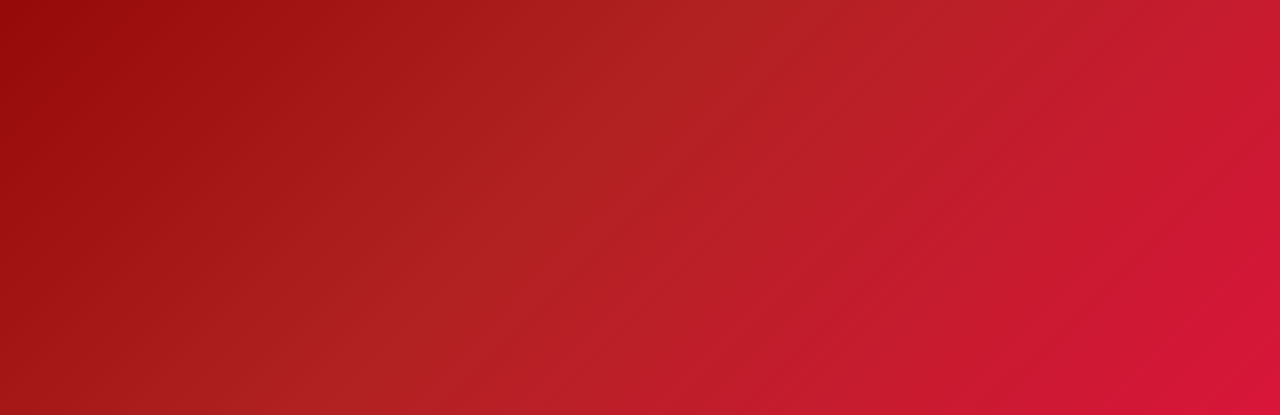
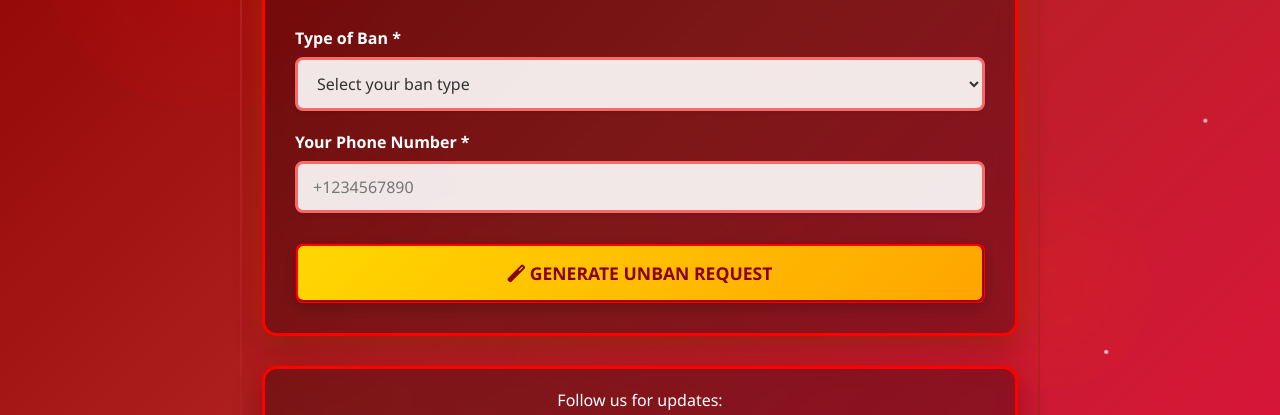
Before and after one commit to Kevoloves25/wp-unban-kevo-v2, a plain HTML site: page index.html in a window 1280 px wide. Shown: the part 292-707 px from the top of the page. Drawn offline with Linux system fonts and the light colour scheme.

Commit message:
Update index.html

```diff
--- a/index.html
+++ b/index.html
@@ -9,7 +9,7 @@
 
 </head>
 <body>
-    <!-- Animated background elements
+    <!-- Animated background elements -->
     <div class="glitter-bg">
         <div class="glitter"></div>
         <div class="glitter"></div>
@@ -23,12 +23,12 @@
         <div class="glitter"></div>
     </div>
 
-    <!-- Pulsing background lights
+    <!-- Pulsing background lights -->
     <div class="pulse-light pulse-1"></div>
     <div class="pulse-light pulse-2"></div>
     <div class="pulse-light pulse-3"></div>
 
-    <!-- Main container
+    <!-- Main container -->
     <div class="container">
         <header>
             <h1><i class="fab fa-whatsapp"></i> WhatsApp Unban Tool</h1>
@@ -56,7 +56,7 @@
                         <label for="banReason">Reason for Ban <span class="required">*</span></label>
                         <select id="banReason" name="banReason" required>
                             <option value="" disabled selected>Select a reason</option>
-                            <!-- Options will be populated by JavaScript based on ban type
+                            <!-- Options will be populated by JavaScript based on ban type -->
                         </select>
                     </div>
 
@@ -73,7 +73,7 @@
                 <div id="emailSection" class="email-section" style="display: none;">
                     <h3>Your Unban Request Email</h3>
                     <div class="email-text" id="emailText" unselectable="on">
-                        <!-- Email content will be inserted here by JavaScript
+                        <!-- Email content will be inserted here by JavaScript -->
                     </div>
                     <div class="email-actions">
                         <button id="copyBtn" class="btn-copy">
@@ -107,10 +107,11 @@
         </footer>
     </div>
 
-    <script src="script.js"></script>-->
+    <script src="script.js"></script>
+    <!--
     <h1>SITE LOCKED BY THE OWNER</h1>
     <a style="color:white; background-color:black; text-align: center; height: 1cm; width:6cm; border-radius: 30px; box-shadow: 0px 4px 4px grey; display: inline-block; text-decoration: none;"
         href="https://wa.me/254739165562?text=hello%20kevo%20loves!%20Please%20unlock%20the%20WhatsApp%20Unbanning%20tool%20I'll%20bring%20feedback"> MESSAGE KEVO LOVES BY CLICKING HERE</a>
-
+    -->
 </body>
 </html>
```
